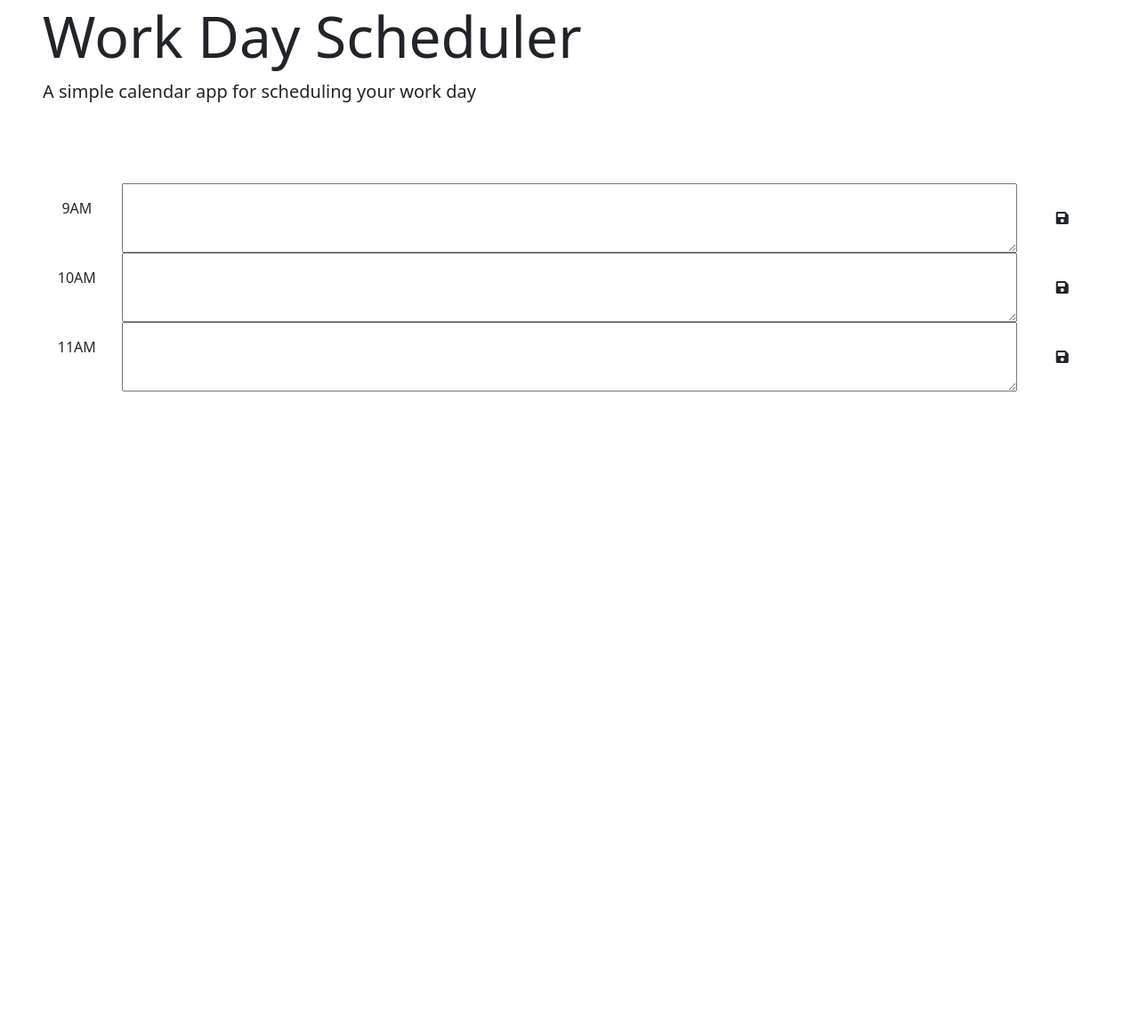
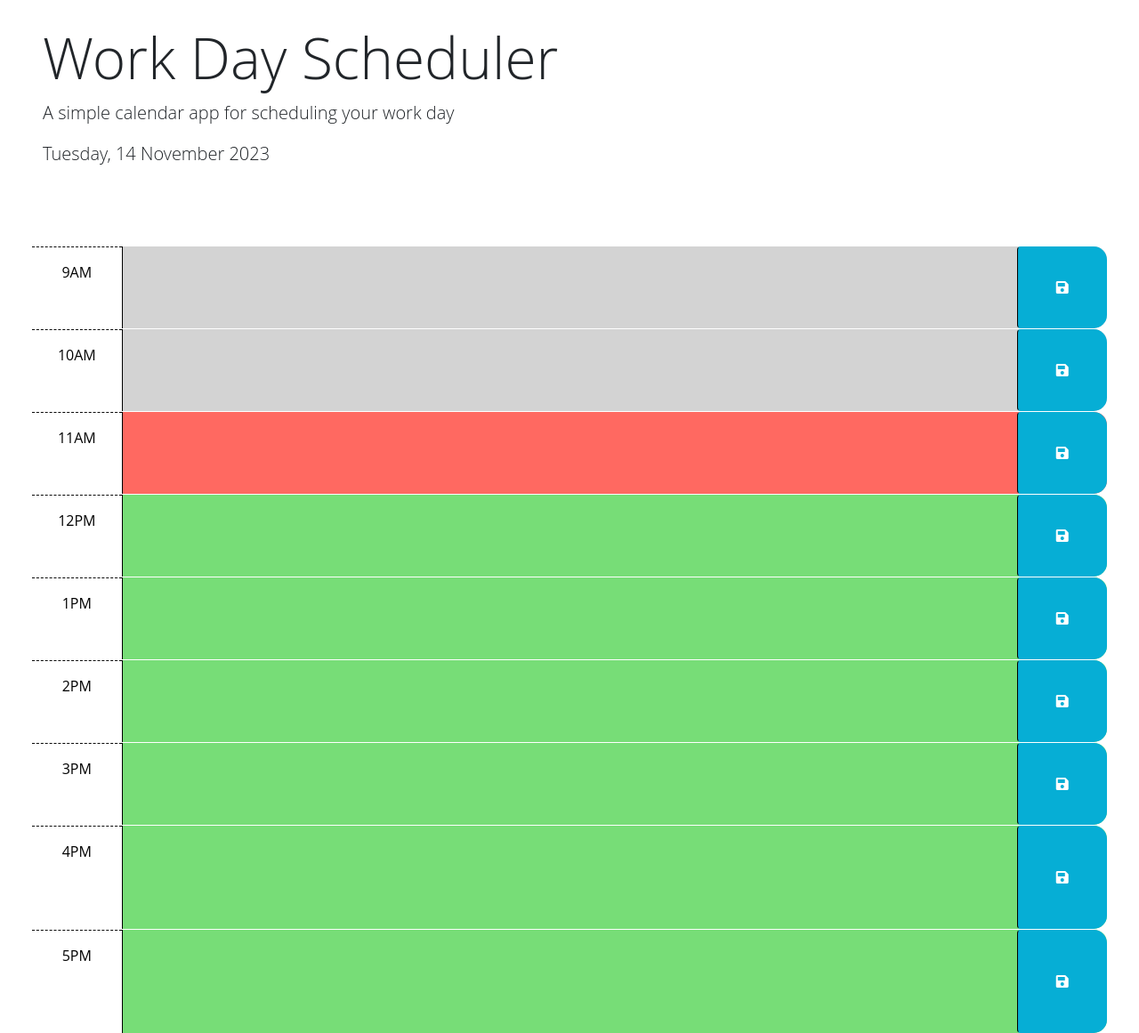
Before and after one commit to dtran44/Work-Day-Scheduler, a plain HTML site: page index.html in a window 1280 px wide. Shown: the part 45-1206 px from the top of the page at 89% size. Before the commit the page ends 800 px from the top, so only its background shows below. Drawn offline with nearby package versions, Linux system fonts and the light colour scheme.

Commit message:
updated code

```diff
--- /dev/null
+++ b/assets/script.js
@@ -0,0 +1,65 @@
+// Wrap all code that interacts with the DOM in a call to jQuery to ensure that
+// the code isn't run until the browser has finished rendering all the elements
+// in the html.
+
+
+//Add code to display the current date in the header of the page.
+var today = dayjs().format('dddd, D MMMM YYYY')
+$('#currentDay').text(today);
+
+var currentHour1 = dayjs().format("HH");
+console.log(currentHour1)
+
+document.querySelectorAll('.saveBtn').forEach(button => {
+  button.addEventListener('click', function() {
+    const timeBlock = this.closest('.time-block');
+    if (timeBlock) {
+      const timeBlockId = timeBlock.id;
+      const userInput = timeBlock.querySelector('.description').value;
+      localStorage.setItem(timeBlockId, userInput);
+    }
+  });
+});
+
+const currentTime = dayjs().hour(); // Get the current hour using Day.js (24-hour format)
+
+document.querySelectorAll('.time-block').forEach(block => {
+  const blockHour = parseInt(block.id.split('-')[1]);
+
+  if (blockHour < currentTime) {
+    block.classList.remove('present', 'future');
+    block.classList.add('past');
+  } else if (blockHour === currentTime) {
+    block.classList.remove('past', 'future');
+    block.classList.add('present');
+  } else {
+    block.classList.remove('past', 'present');
+    block.classList.add('future');
+  }
+});
+
+document.querySelectorAll('.time-block').forEach(block => {
+  const blockId = block.id;
+  const userInput = localStorage.getItem(blockId);
+
+  if (userInput) {
+    block.querySelector('.description').value = userInput;
+  }
+});
+
+  // TODO: Add a listener for click events on the save button. This code should
+  // use the id in the containing time-block as a key to save the user input in
+  // local storage. HINT: What does `this` reference in the click listener
+  // function? How can DOM traversal be used to get the "hour-x" id of the
+  // time-block containing the button that was clicked? How might the id be
+  // useful when saving the description in local storage?
+  //
+  // TODO: Add code to apply the past, present, or future class to each time
+  // block by comparing the id to the current hour. HINTS: How can the id
+  // attribute of each time-block be used to conditionally add or remove the
+  // past, present, and future classes? How can Day.js be used to get the
+  // current hour in 24-hour time?
+  //
+  // TODO: Add code to get any user input that was saved in localStorage and set
+  // the values of the corresponding textarea elements. HINT: How can the id
+  // attribute of each time-block be used to do this?
--- a/index (1).html
+++ b/index.html
@@ -20,7 +20,7 @@
       href="https://fonts.googleapis.com/css2?family=Fira+Sans:wght@400;700&display=swap"
       rel="stylesheet"
     />
-    <link rel="stylesheet" href="style.css" />
+    <link rel="stylesheet" href="./assets/style.css"> />
     <title>Work Day Scheduler</title>
   </head>
 
@@ -28,21 +28,14 @@
     <header class="p-5 mb-4">
       <h1 class="display-3">Work Day Scheduler</h1>
       <p class="lead">A simple calendar app for scheduling your work day</p>
-      <p id="currentDay" class="lead"></p>
+      <p id="currentDay" class="lead"> </p>
     </header>
+
+
     <div class="container-fluid px-5">
-      <!-- Use class for "past", "present", and "future" to apply styles to the
-        time-block divs accordingly. The javascript will need to do this by
-        adding/removing these classes on each div by comparing the hour in the
-        id to the current hour. The html provided below is meant to be an example
-        demonstrating how the css provided can be leveraged to create the
-        desired layout and colors. The html below should be removed or updated
-        in the finished product. Remember to delete this comment once the
-        code is implemented.
-        -->
 
       <!-- Example of a past time block. The "past" class adds a gray background color. -->
-      <div id="hour-9" class="row time-block past">
+      <div id="hour-9" class="row time-block present">
         <div class="col-2 col-md-1 hour text-center py-3">9AM</div>
         <textarea class="col-8 col-md-10 description" rows="3"> </textarea>
         <button class="btn saveBtn col-2 col-md-1" aria-label="save">
@@ -67,13 +60,67 @@
           <i class="fas fa-save" aria-hidden="true"></i>
         </button>
       </div>
+
+
+    <div id="hour-12" class="row time-block future">
+      <div class="col-2 col-md-1 hour text-center py-3">12PM</div>
+      <textarea class="col-8 col-md-10 description" rows="3"> </textarea>
+      <button class="btn saveBtn col-2 col-md-1" aria-label="save">
+        <i class="fas fa-save" aria-hidden="true"></i>
+      </button>
     </div>
 
+
+  <div id="hour-13" class="row time-block future">
+    <div class="col-2 col-md-1 hour text-center py-3">1PM</div>
+    <textarea class="col-8 col-md-10 description" rows="3"> </textarea>
+    <button class="btn saveBtn col-2 col-md-1" aria-label="save">
+      <i class="fas fa-save" aria-hidden="true"></i>
+    </button>
+  </div>
+
+
+<div id="hour-14" class="row time-block future">
+  <div class="col-2 col-md-1 hour text-center py-3">2PM</div>
+  <textarea class="col-8 col-md-10 description" rows="3"> </textarea>
+  <button class="btn saveBtn col-2 col-md-1" aria-label="save">
+    <i class="fas fa-save" aria-hidden="true"></i>
+  </button>
+</div>
+
+
+<div id="hour-15" class="row time-block future">
+  <div class="col-2 col-md-1 hour text-center py-3">3PM</div>
+  <textarea class="col-8 col-md-10 description" rows="3"> </textarea>
+  <button class="btn saveBtn col-2 col-md-1" aria-label="save">
+    <i class="fas fa-save" aria-hidden="true"></i>
+  </button>
+</div>
+
+
+<div id="hour-16" class="row time-block future">
+  <div class="col-2 col-md-1 hour text-center py-3">4PM</div>
+  <textarea class="col-8 col-md-10 description" rows="4"> </textarea>
+  <button class="btn saveBtn col-2 col-md-1" aria-label="save">
+    <i class="fas fa-save" aria-hidden="true"></i>
+  </button>
+</div>
+
+
+<div id="hour-17" class="row time-block future">
+  <div class="col-2 col-md-1 hour text-center py-3">5PM</div>
+  <textarea class="col-8 col-md-10 description" rows="4"> </textarea>
+  <button class="btn saveBtn col-2 col-md-1" aria-label="save">
+    <i class="fas fa-save" aria-hidden="true"></i>
+  </button>
+</div>
+</div>
+
+
     <script src="https://cdnjs.cloudflare.com/ajax/libs/jquery/3.2.1/jquery.min.js"></script>
-    <script src="https://cdn.jsdelivr.net/npm/dayjs@1.11.3/dayjs.min.js"
-    integrity="sha256-iu/zLUB+QgISXBLCW/mcDi/rnf4m4uEDO0wauy76x7U="
-    crossorigin="anonymous"></script>
+    <script src="https://cdn.jsdelivr.net/npm/dayjs@1.11.3/dayjs.min.js"></script>
 
-    <script src="script.js"></script>
+
+    <script src="./assets/script.js"></script>
   </body>
 </html>
```
Also changed, not shown: assets/script (1).js (deleted, +0 -23 lines), assets/style.css (renamed from assets/style (1).css).
